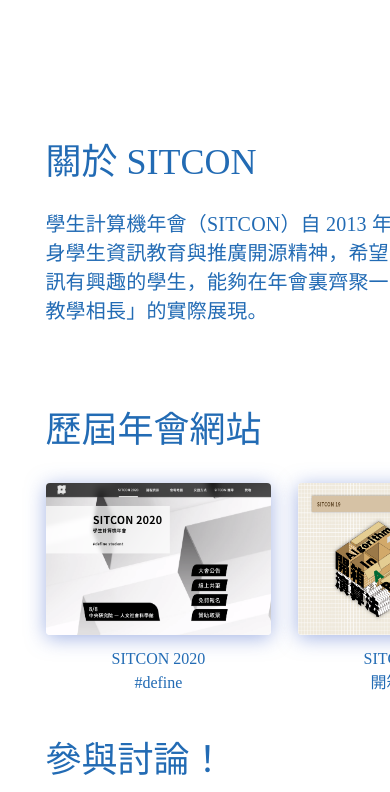
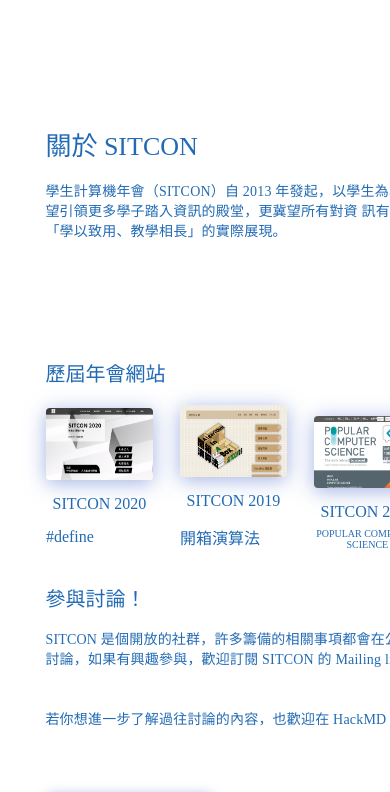
Before and after one commit to sitcon-tw/2021, a Vue app: page / in a window 390 px wide. Shown: the part 1000-1792 px from the top of the page. Built offline with nearby package versions, Linux system fonts and the light colour scheme.

Commit message:
Update cfp_introduction RWD small update
update a part of RWD setting, still have some problem need to fix.

```diff
--- a/src/assets/scss/CFP/cfp_introduction.scss
+++ b/src/assets/scss/CFP/cfp_introduction.scss
@@ -104,28 +104,7 @@
       opacity: 1;
     }
 
-    .width-45 {
-      width: 45%;
-    }
-
-    .width-50 {
-      width: 50%;
-    }
-
-    .width-53 {
-      width: 53%;
-    }
-
-    .width-60 {
-      width: 60%;
-    }
-
-    .width-85 {
-      width: 85%;
-    }
-
     .buttons {
-
       font: var(--unnamed-font-style-normal) normal var(--unnamed-font-weight-900) var(--unnamed-font-size-24)/var(--unnamed-line-spacing-30) var(--unnamed-font-family-noto-sans-cjk-tc);
       letter-spacing: var(--unnamed-character-spacing-0);
       color: var(--unnamed-color-226bb4);
@@ -160,7 +139,6 @@
       color: #ffffff;
     }
 
-
     h1,
     h2,
     h3,
@@ -192,17 +170,10 @@
         font-size: 30px;
       }
 
-      @media screen and (max-width: 900px) {
-        font-size: 48px;
+      @media screen and (max-width: 414px) {
+        font-size: 26px;
       }
 
-      @media screen and (max-width: 414px) {
-        font-size: 36px;
-      }
-
-      @media screen and (max-width: 375px) {
-        font-size: 26px;
-      }
     }
 
     h2 {
@@ -219,21 +190,9 @@
       display: flex;
       flex-direction: column;
 
-      // @media screen and (max-width: 900px) {
-      //   font-size: 42px;
-      //   margin-bottom: 42px;
-      // }
-
-      // @media screen and (max-width: 414px) {
-      //   font-size: 36px;
-      //   margin-bottom: 36px;
-      // }
-
-      // @media screen and (max-width: 375px) {
-      //   font-size: 28px;
-      //   margin-bottom: 28px;
-      // }
-
+      @media screen and (max-width: 414px) {
+        font-size: 20px;
+      }
     }
 
     h3 {
@@ -250,6 +209,9 @@
       display: flex;
       flex-direction: column;
 
+      @media screen and (max-width: 414px) {
+        font-size: 14px;
+      }
     }
 
     .context {
@@ -262,6 +224,10 @@
       letter-spacing: var(--unnamed-character-spacing-0-2);
       color: var(--unnamed-color-226bb4);
       color: #226BB4;
+
+      @media screen and (max-width: 414px) {
+        font-size: 14px;
+      }
     }
 
     .context-span {
@@ -289,41 +255,41 @@
       text-decoration: var(--unnamed-decoration-underline);
     }
 
-    .h1-mobile {
-      font-family: var(--unnamed-font-family-noto-sans-cjk-tc);
-      font-style: var(--unnamed-font-style-normal);
-      font-weight: var(--unnamed-font-weight-900);
-      font-size: var(--unnamed-font-size-26);
-      font-size: 26px;
-      line-height: var(--unnamed-line-spacing-70);
-      letter-spacing: var(--unnamed-character-spacing-0);
-      color: var(--unnamed-color-226bb4);
-      color: #226BB4;
-    }
+    // .h1-mobile {
+    //   font-family: var(--unnamed-font-family-noto-sans-cjk-tc);
+    //   font-style: var(--unnamed-font-style-normal);
+    //   font-weight: var(--unnamed-font-weight-900);
+    //   font-size: var(--unnamed-font-size-26);
+    //   font-size: 26px;
+    //   line-height: var(--unnamed-line-spacing-70);
+    //   letter-spacing: var(--unnamed-character-spacing-0);
+    //   color: var(--unnamed-color-226bb4);
+    //   color: #226BB4;
+    // }
 
-    .h2-mobile {
-      font-family: var(--unnamed-font-family-noto-sans-cjk-tc);
-      font-style: var(--unnamed-font-style-normal);
-      font-weight: var(--unnamed-font-weight-900);
-      font-size: var(--unnamed-font-size-20);
-      font-size: 20px;
-      line-height: var(--unnamed-line-spacing-70);
-      letter-spacing: var(--unnamed-character-spacing-0);
-      color: var(--unnamed-color-226bb4);
-      color: #226BB4;
-    }
+    // .h2-mobile {
+    //   font-family: var(--unnamed-font-family-noto-sans-cjk-tc);
+    //   font-style: var(--unnamed-font-style-normal);
+    //   font-weight: var(--unnamed-font-weight-900);
+    //   font-size: var(--unnamed-font-size-20);
+    //   font-size: 20px;
+    //   line-height: var(--unnamed-line-spacing-70);
+    //   letter-spacing: var(--unnamed-character-spacing-0);
+    //   color: var(--unnamed-color-226bb4);
+    //   color: #226BB4;
+    // }
 
-    .h3-mobile {
-      font-family: var(--unnamed-font-family-noto-sans-cjk-tc);
-      font-style: var(--unnamed-font-style-normal);
-      font-weight: var(--unnamed-font-weight-bold);
-      font-size: var(--unnamed-font-size-14);
-      font-size: 14px;
-      line-height: var(--unnamed-line-spacing-20);
-      letter-spacing: var(--unnamed-character-spacing-0);
-      color: var(--unnamed-color-226bb4);
-      color: #226BB4;
-    }
+    // .h3-mobile {
+    //   font-family: var(--unnamed-font-family-noto-sans-cjk-tc);
+    //   font-style: var(--unnamed-font-style-normal);
+    //   font-weight: var(--unnamed-font-weight-bold);
+    //   font-size: var(--unnamed-font-size-14);
+    //   font-size: 14px;
+    //   line-height: var(--unnamed-line-spacing-20);
+    //   letter-spacing: var(--unnamed-character-spacing-0);
+    //   color: var(--unnamed-color-226bb4);
+    //   color: #226BB4;
+    //}
 
     .card-text-mobile {
       font-family: var(--unnamed-font-family-noto-sans-cjk-tc);
@@ -374,6 +340,18 @@
       //font-size: 20px;
       margin-block-start: 0em;
       margin-block-end: 0.5em;
+
+      .sub {
+        font-size: 12px;
+      }
+
+      @media screen and (min-width: 414px) {
+        font-size: 20px;
+      }
+
+      @media screen and (max-width: 414px) {
+        font-size: 16px;
+      }
     }
 
     p.small-tag {
@@ -381,6 +359,10 @@
       margin-block-end: 0.5em;
       font-size: 14px;
       text-align: center;
+
+      @media screen and (max-width: 414px) {
+        font-size: 10px;
+      }
     }
 
     img {
@@ -388,6 +370,11 @@
       margin-bottom: 12px;
       width: 225px;
       height: 152px;
+
+      @media screen and (max-width: 414px) {
+        width: 107px;
+        height: 72px;
+      }
     }
 
     .thumbnails {
@@ -395,6 +382,11 @@
       left: 278px;
       margin-left: -25.5px;
       /* remove outer border spacing */
+      @media screen and (max-width: 414px) {
+        top: 1036px;
+        left: 30px;
+        margin-left: -25.5px;
+      }
     }
 
     .images {
--- a/src/pages/CFP.vue
+++ b/src/pages/CFP.vue
@@ -19,12 +19,12 @@
               <td width="225">
                 <img class="images" src="./img/sitcon2020_webpage.png" />
                 <p class="tag">SITCON 2020<br /></p>
-                <p class="tag">#define</p>
+                <p class="tag.sub">#define</p>
               </td>
               <td width="225">
                 <img class="images" src="./img/sitcon2019_webpage.png" />
                 <p class="tag">SITCON 2019<br /></p>
-                <p class="tag">開箱演算法</p>
+                <p class="tag.sub">開箱演算法</p>
               </td>
               <td width="225">
                 <img class="images" src="./img/sitcon2018_webpage.png" />
```
